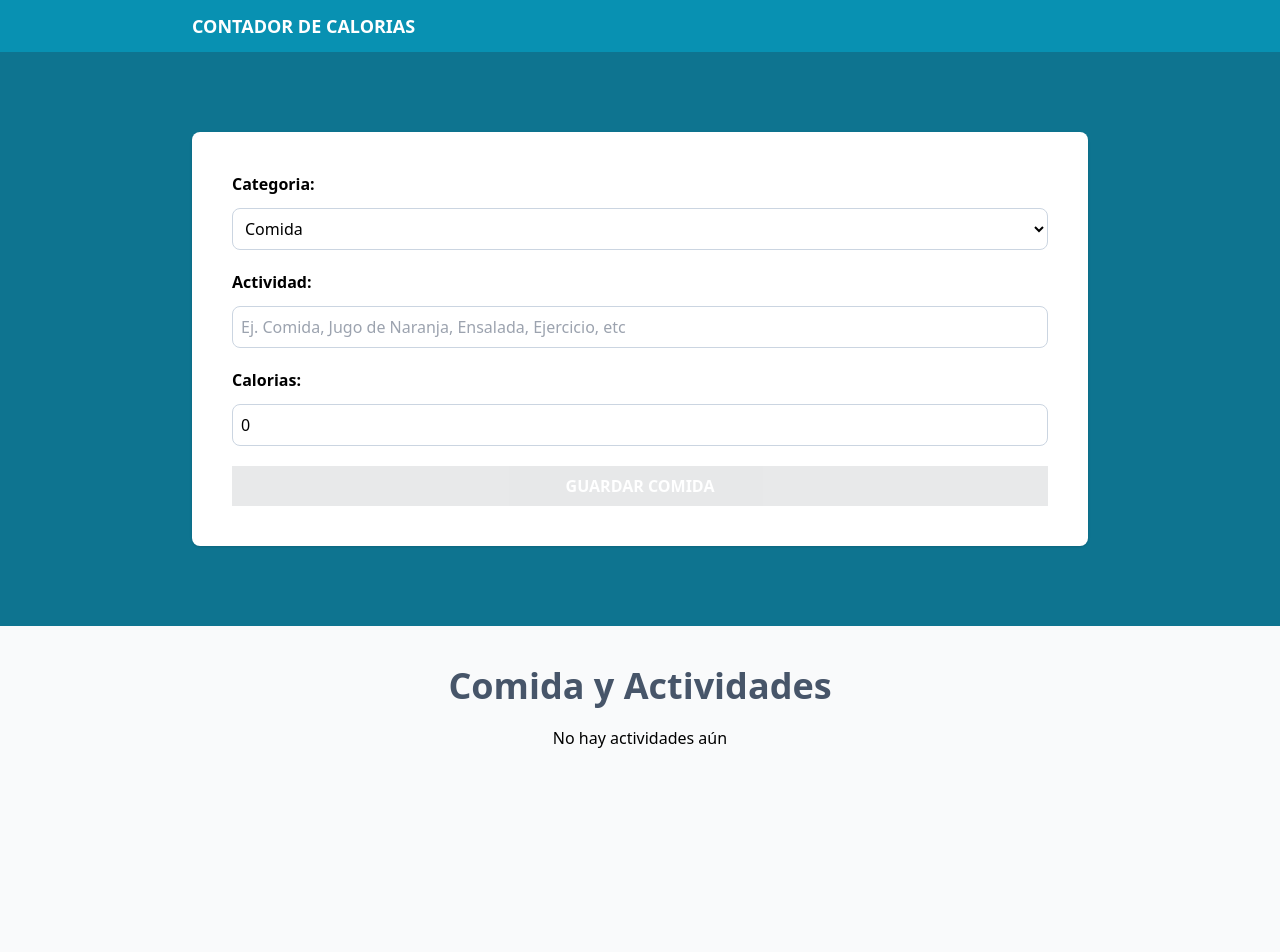
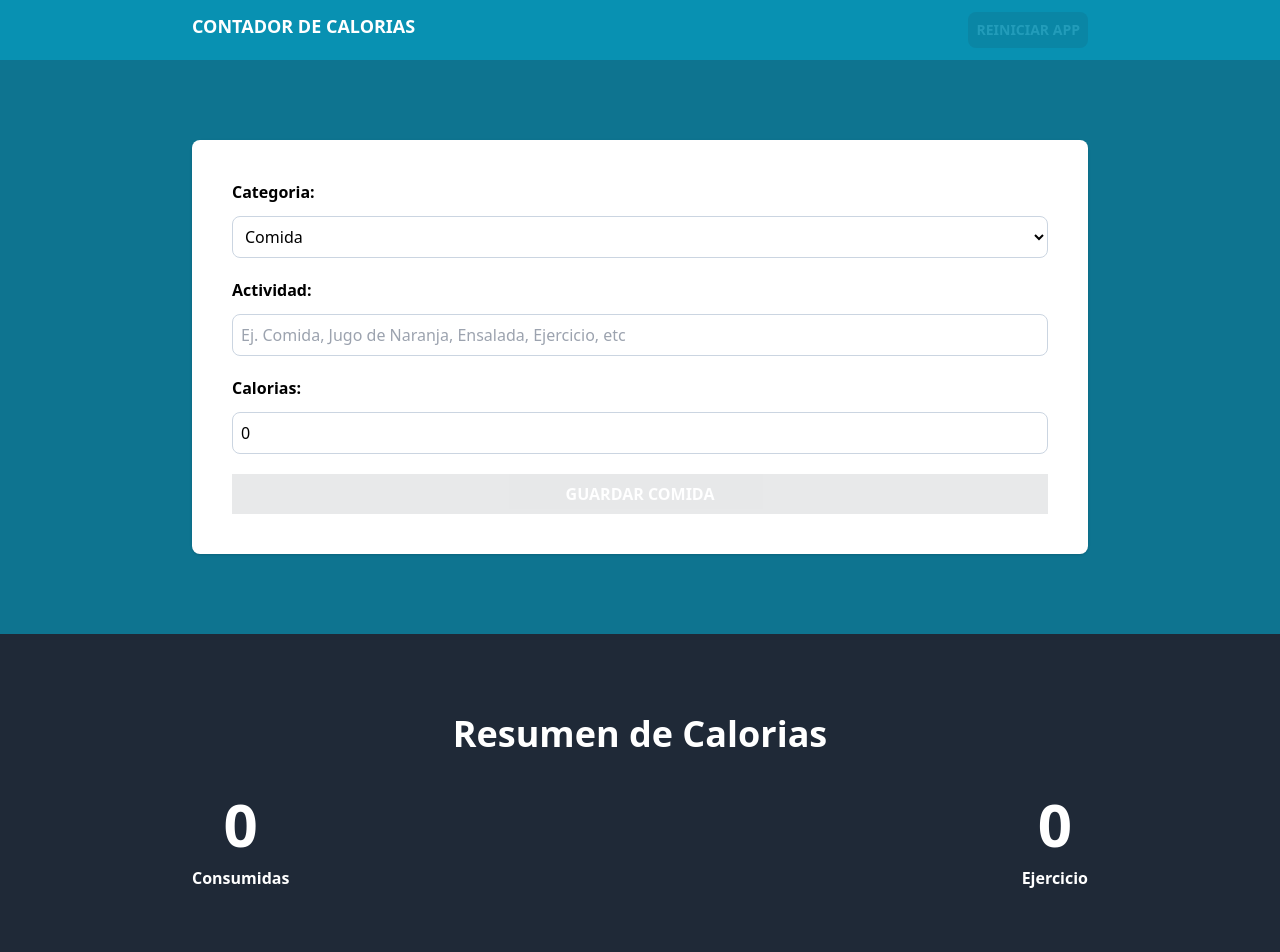
Before and after one commit to nicotoconas007/calorie-tracker, a React (Vite) app: page / in a window 1280 px wide. Shown: the top 952 px of the page. Before the commit the page ends 810 px from the top, so only its background shows below. Built offline with nearby package versions, Linux system fonts and the light colour scheme.

Commit message:
Agregado botón para restart app y el calorie tracker

```diff
--- a/index.html
+++ b/index.html
@@ -1,5 +1,5 @@
 <!doctype html>
-<html lang="en">
+<html lang="es">
   <head>
     <meta charset="UTF-8" />
     <link rel="icon" type="image/svg+xml" href="/vite.svg" />
--- a/src/App.tsx
+++ b/src/App.tsx
@@ -1,7 +1,8 @@
-import { useReducer, useEffect } from "react"
+import { useReducer, useEffect, useMemo } from "react"
 import Form from "./components/Form"
 import { activityReducer, initialState } from "./reducers/activity-reducer"
 import ActivityList from "./components/ActivityList"
+import CalorieTracker from "./components/CalorieTracker"
 
 
 function App() {
@@ -12,6 +13,8 @@
     localStorage.setItem("activities", JSON.stringify(state.activities))
   }, [state.activities])
 
+  const canRestartApp = () => useMemo(() => state.activities.length, [state.activities])
+
   return (
     <>
       <header className="bg-cyan-600 py-3">
@@ -19,7 +22,13 @@
           <h1 className="text-center text-lg font-bold text-white uppercase">
             Contador de Calorias
           </h1>
-
+          <button
+            className="bg-gray-800 hover:bg-gray-900 p-2 font-bold uppercase text-white cursor-pointer rounded-lg text-sm disabled:opacity-10"
+            disabled={!canRestartApp()}
+            onClick={() => dispatch({type: "restart-app"})}
+          >
+            Reiniciar APP
+          </button>
         </div>
       </header>
 
@@ -32,12 +41,21 @@
         </div>
       </section>
 
+      <section className="bg-gray-800 py-20 px-5">
+        <div className="max-w-4xl mx-auto">
+          <CalorieTracker
+            activities={state.activities}
+          />
+        </div>
+      </section>
+
       <section className="p-10 mx-auto max-w-4xl">
         <ActivityList
           activities={state.activities}
           dispatch={dispatch}
         />
       </section>
+
     </>
   )
 }
--- a/src/components/ActivityList.tsx
+++ b/src/components/ActivityList.tsx
@@ -12,6 +12,7 @@
 
 export default function ActivityList({activities, dispatch} : ActivityListProps) {
 
+    //Metodo para mostrar por nombre en lugar de por id
     const categoryName = useMemo(() =>
         (category : Activity["category"]) => categories.map(cat => cat.id === category ? cat.name : "")
         ,[activities])
@@ -27,7 +28,7 @@
         {isEmpty ? <p className="text-center my-5"> No hay actividades aún </p> :
 
         activities.map( activity => (
-            <div className="px-5 py-10 bg-white mt-5 flex justify-between" key={activity.id}>
+            <div className="px-5 py-10 bg-white mt-5 flex justify-between shadow" key={activity.id}>
                 <div className="space-y-2 relative">
                     <p className={`absolute -top-8 px-10 py-2 text-white uppercase font-bold ${activity.category === 1 ? "bg-cyan-300" : "bg-orange-400"}`}>
                         {categoryName(+activity.category)}
--- /dev/null
+++ b/src/components/CalorieTracker.tsx
@@ -0,0 +1,32 @@
+import { useMemo } from "react"
+import { Activity } from "../types"
+
+type CalorieTrackerProps = {
+    activities: Activity[]
+}
+
+export default function CalorieTracker({activities} : CalorieTrackerProps) {
+
+    const caloriesConsumed = useMemo(() => activities.reduce((total, activity) => activity.category === 1 ? total + activity.calories : total, 0), [activities])
+    const caloriesBurned = useMemo(() => activities.reduce((total, activity) => activity.category === 2 ? total + activity.calories : total, 0), [activities])
+
+  return (
+    <>
+        <h2 className="text-4xl font-black text-white text-center">Resumen de Calorias</h2>
+        <div className="flex flex-col items-center md:flex-row md:justify-between gap-5 mt-10">
+        <p className="text-white font-bold rounded-full grid grid-cols-1 gap-3 text-center">
+            <span className="font-black text-6xl text-orange">
+                {caloriesConsumed}
+            </span>
+            Consumidas
+        </p>
+        <p className="text-white font-bold rounded-full grid grid-cols-1 gap-3 text-center">
+            <span className="font-black text-6xl text-orange">
+                {caloriesBurned}
+            </span>
+            Ejercicio
+        </p>
+        </div>
+    </>
+  )
+}
--- a/src/reducers/activity-reducer.ts
+++ b/src/reducers/activity-reducer.ts
@@ -3,7 +3,8 @@
 export type ActivityActions =
     { type: "save-activity", payload: { newActivity : Activity } } |
     { type: "set-activeId", payload: { id: Activity["id"] } } |
-    { type: "delete-activity", payload: { id: Activity["id"] } }
+    { type: "delete-activity", payload: { id: Activity["id"] } } |
+    { type: "restart-app" }
 
 export type ActivityState = {
     activities : Activity[],
@@ -56,5 +57,12 @@
         }
     }
 
+    if(action.type === "restart-app") {
+        return {
+            activities: [],
+            activeId: ""
+        }
+    }
+
     return state
 }
```
